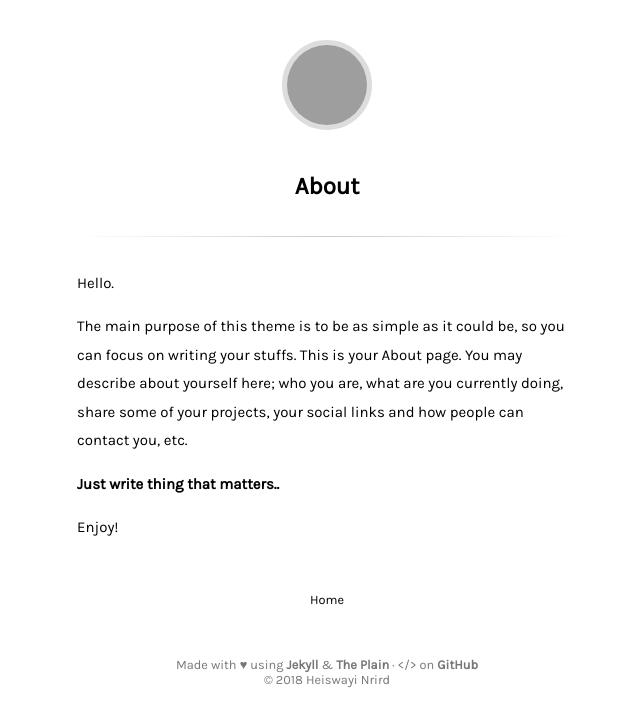
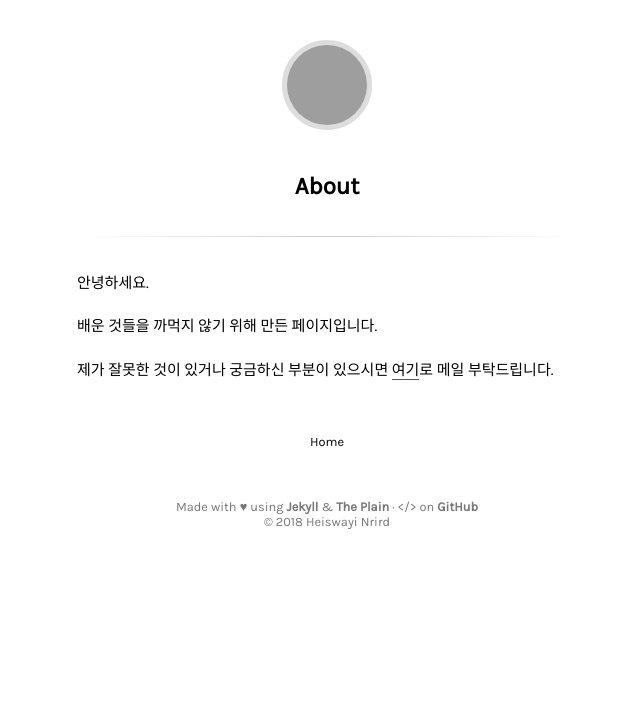
Before and after one commit to orslow/orslow.github.io, a Jekyll site: the page built from about.md, in a window 1280 px wide. Shown: the top 727 px of the page, without its empty margins (313-953 px from the left). Built offline with Jekyll 4.4.1, drawn with Linux system fonts in a browser that asks for light colours; grey boxes are pictures that could not be loaded.

Commit message:
Update about.md

```diff
--- a/about.md
+++ b/about.md
@@ -3,10 +3,8 @@ layout: page
 title: About
 ---
 
-Hello.
+안녕하세요.
 
-The main purpose of this theme is to be as simple as it could be, so you can focus on writing your stuffs. This is your About page. You may describe about yourself here; who you are, what are you currently doing, share some of your projects, your social links and how people can contact you, etc.
+배운 것들을 까먹지 않기 위해 만든 페이지입니다.
 
-**Just write thing that matters..**
-
-Enjoy!
+제가 잘못한 것이 있거나 궁금하신 부분이 있으시면 <a href="mailto:jueonpk@gmail.com">여기</a>로 메일 부탁드립니다.
```
